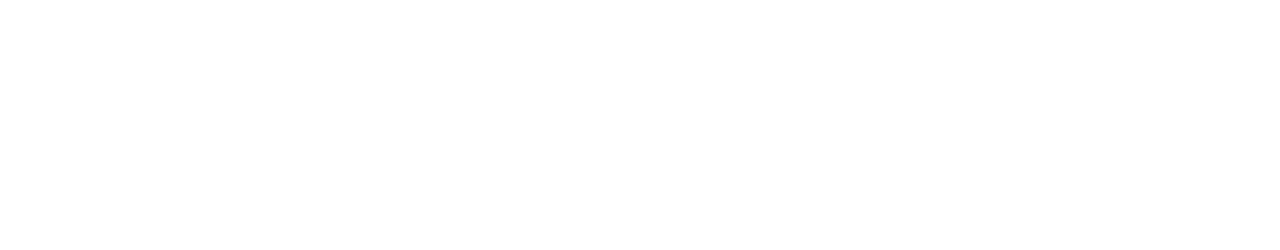
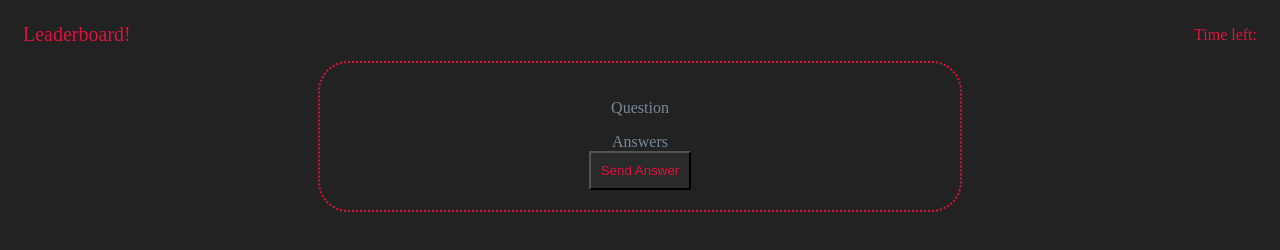
Before and after one commit to Sargismanthe2nd/CodeTest, a plain HTML site: page index.html in a window 1280 px wide. Drawn offline with Linux system fonts and the light colour scheme.

Commit message:
Added more structure, style and added js to show the question as well as the arrays holding the questions.

```diff
--- a/index.html
+++ b/index.html
@@ -1,13 +1,36 @@
 <!DOCTYPE html>
 <html lang="en">
+
 <head>
     <meta charset="UTF-8">
     <meta name="viewport" content="width=device-width, initial-scale=1.0">
-    <title>Document</title>
-    <link rel="./reset.css">
-    <link rel="./style.css">
+    <title>JS QUIZ</title>
+    <link rel="stylesheet" href="./reset.css">
+    <link rel="stylesheet" href="./style.css">
 </head>
+
 <body>
 
+    <div class="topBar">
+        <div id="leaderboard">Leaderboard!</div>
+        <div id="timer">Time left:</div>
+    </div>
+
+    <div id="quizContainer">
+        <div class="quizQuestion">
+            <p id="question">Question</p>
+        </div>
+
+        <div id="answers" class="buttonContainer">
+            Answers
+        </div>
+
+        <button id="submitAnswer" class="button" onclick="submitAnswer()">
+            Send Answer
+        </button>
+    </div>
+
+    <script src="script.js"></script>
 </body>
+
 </html>
--- a/script.js
+++ b/script.js
@@ -0,0 +1,34 @@
+let currentQuestion = 0;
+
+function beginQuiz() {
+    showQuestion();
+}
+function showQuestion() {
+    const currentQuestion = testQuestions[currentQuestion];
+    document.getElementById("question").textContent = currentQuestion.question;
+
+    const answerButton = document.getElementById("answerButton");
+    answerButton.innerHTML = "";
+
+    currentQuestion.options.forEach((option) => {
+        const button = document.createElement("button");
+        button.textContent = option;
+        button.classList.add("button");
+        button.onclick = () => checkAnswer(option);
+        answerButton.appendChild(button);
+    });
+
+}
+const testQuestions = [
+    {
+        question: "What does JS mean?",
+        options: ["Jail Sentence", "Japanese Sushi", "JavaScript", "Javas Crypt"],
+        correctAnswer: "JavaScript"
+    },
+    {
+        question: "What is JavaScript?",
+        options: ["A programming language", "A play about coffee", "Ancient writings", "An otherworldy language"],
+        correctAnswer: "A programming language"
+    },
+];
+beginQuiz();
--- a/style.css
+++ b/style.css
@@ -0,0 +1,44 @@
+body {
+    font-family: 'Times New Roman', Times, serif;
+    text-align: center;
+    background-color: #222222;
+}
+.topBar {
+    display: flex;
+    justify-content: space-between;
+    align-items: center;
+    padding: 10px;
+}
+
+#quizContainer {
+    margin: auto;
+    padding: 20px;
+    max-width: 600px;
+    border: 2px solid crimson;
+    border-radius: 30px;
+    color:lightslategrey;
+    border-style: dotted;
+}
+.button {
+    padding: 10px;
+    color: crimson;
+    background-color: #2a2a2a;
+    cursor: pointer;
+}
+.button:hover {
+    background-color: #222222;
+}
+#leaderboard,
+#timer {
+    margin: 5px;
+    color: crimson;
+}
+
+#leaderboard {
+    left: 20%;
+    font-size: 20px;
+}
+
+#timer {
+    right: 100px;
+}
```
